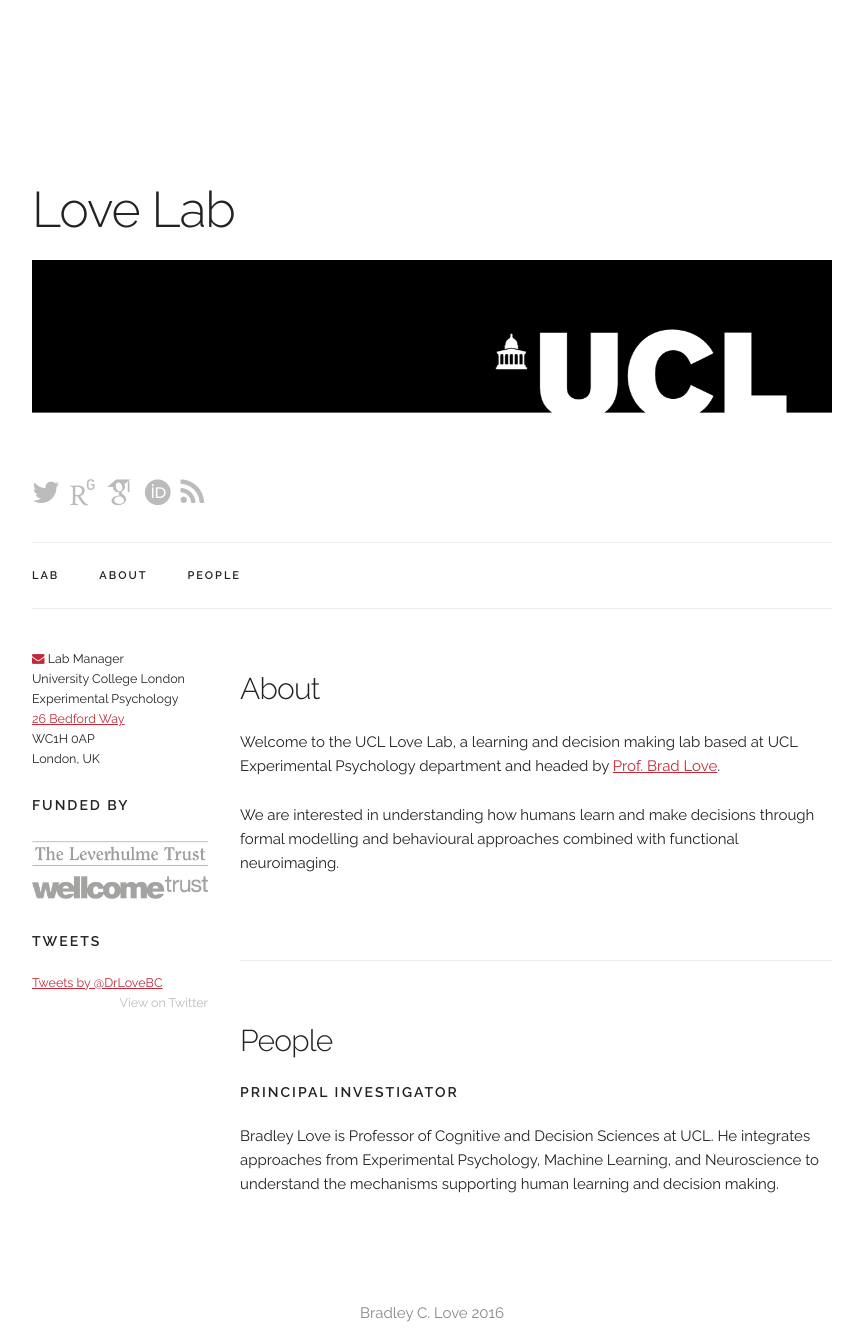
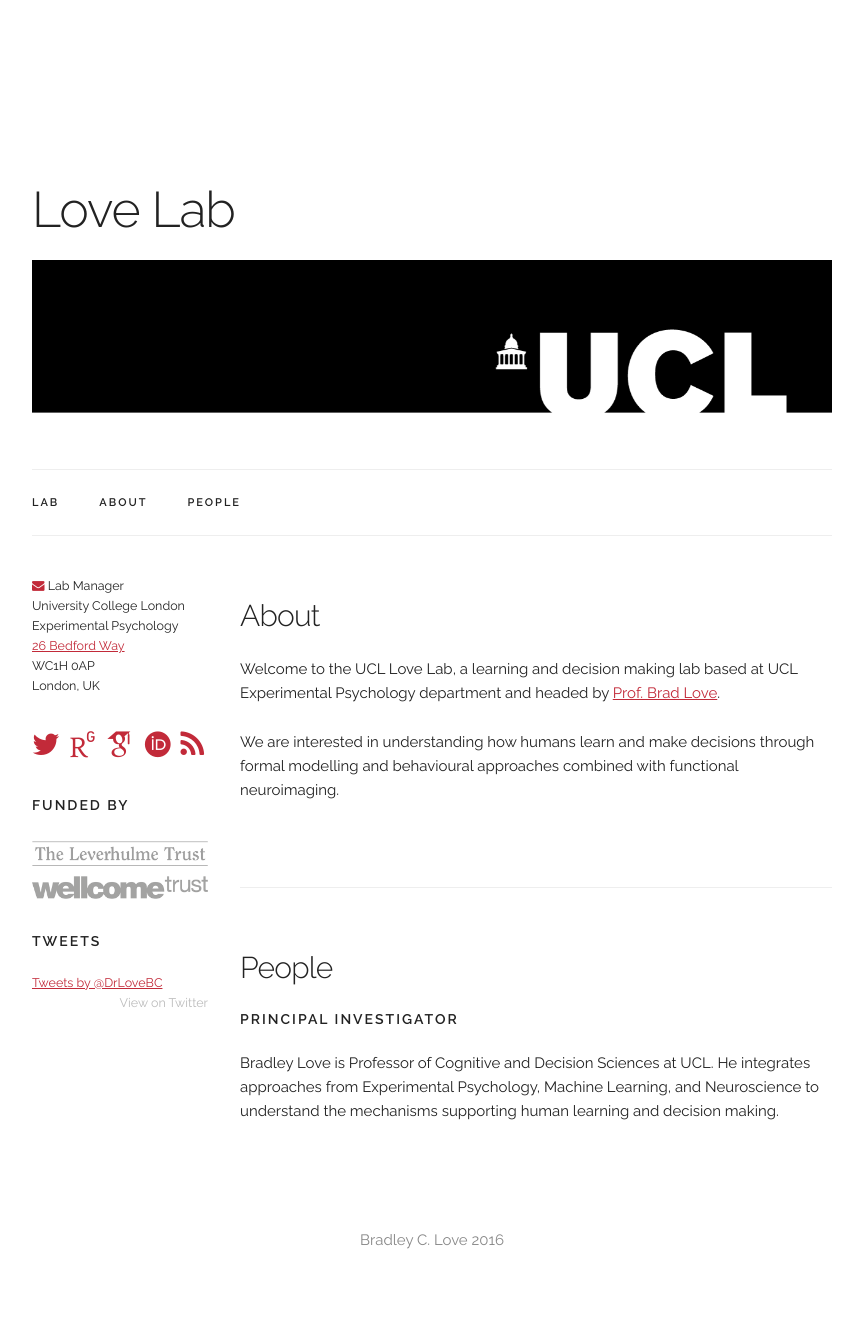
Before and after one commit to lovebc/lovebc.github.io, a Jekyll site: the page built from lab.html, in a window 1280 px wide. Shown: the whole page, without its empty margins (208-1071 px from the left). Built offline with Jekyll 4.4.1, drawn with Linux system fonts in a browser that asks for light colours; nearby versions of some CDN libraries; some web fonts are replaced; comment, search, counter and statistics services are not loaded; after the commit the page ends 1262 px from its top, so only the background shows below that.

Commit message:
Update lab.html

```diff
--- a/_layouts/lab.html
+++ b/_layouts/lab.html
@@ -5,7 +5,6 @@
 <div class="container" id = "intro">
 
  {% include lab_header.html %}
- {% include social.html %}
 
  {% include lab_navigation.html %}
 
@@ -14,6 +13,7 @@
        <div class="three columns address">
 
           {% include lab_address.html %}
+          {% include social.html %}
 
            <div class = "funding top-column1"> <!-- giving it own class because we need to move to bottom on smaller screens -->
              <h6 class="docs-header">Funded by</h6>
```
